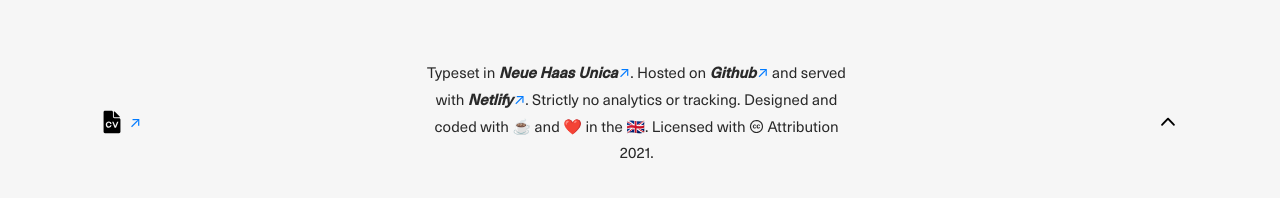
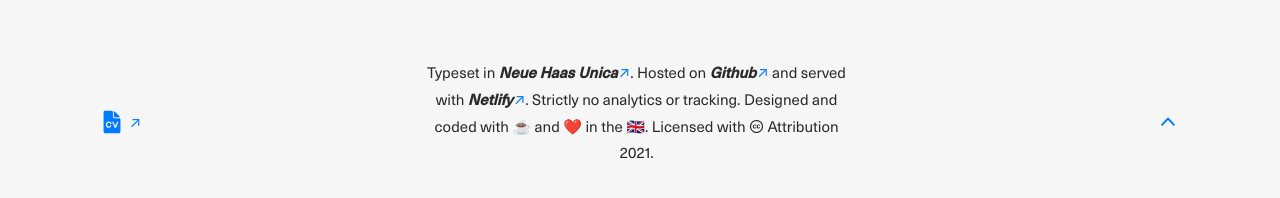
Before and after one commit to mr-stezz/mr-stezz.github.io, a Jekyll site: the page built from about.md, in a window 1280 px wide and 1400 px high, scrolled down 5065 px. Shown: the part 1163-1361 px from the top of the window. Built offline with Jekyll 4.4.1, drawn with Linux system fonts in a browser that asks for light colours.

Commit message:
fix up blue var colours

```diff
--- a/assets/css/core.css
+++ b/assets/css/core.css
@@ -1129,7 +1129,7 @@ a:visited.nav-logo {
   -moz-user-select: none;
   -ms-user-select: none;
   user-select: none;
-  fill: var(--blue--light);
+  fill: var(--azure-blue);
 }
 
 a.nav-link {
@@ -1149,11 +1149,11 @@ a.nav-link {
 }
 @media (prefers-color-scheme: dark) {
   .nav-link {
-    fill: var(--blue--dark);
+    fill: var(--sky-blue);
   }
 }
 .night .nav-link {
-  fill: var(--blue--dark);
+  fill: var(--sky-blue);
 }
 
 .nav-link:not(:first-of-type),
```
